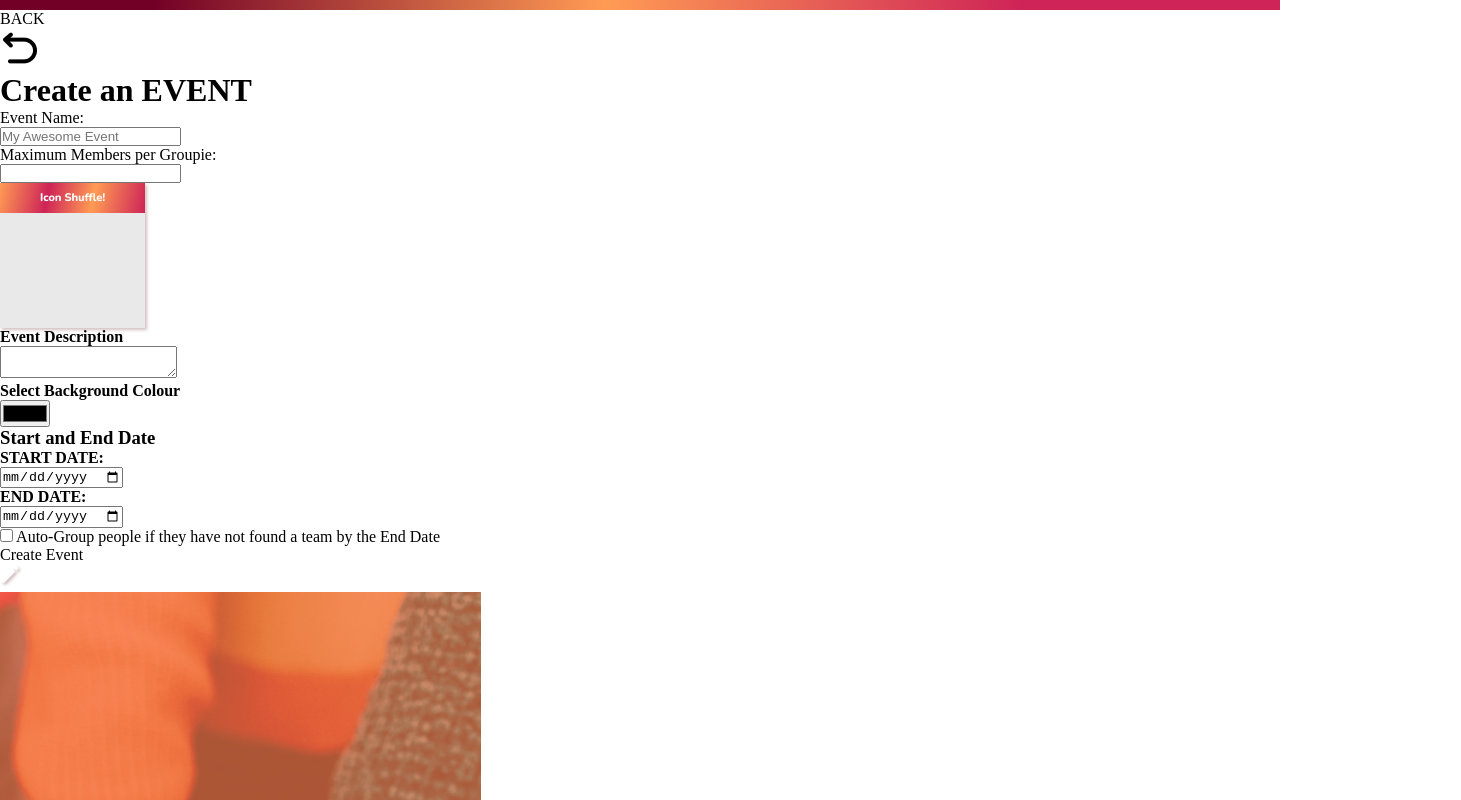
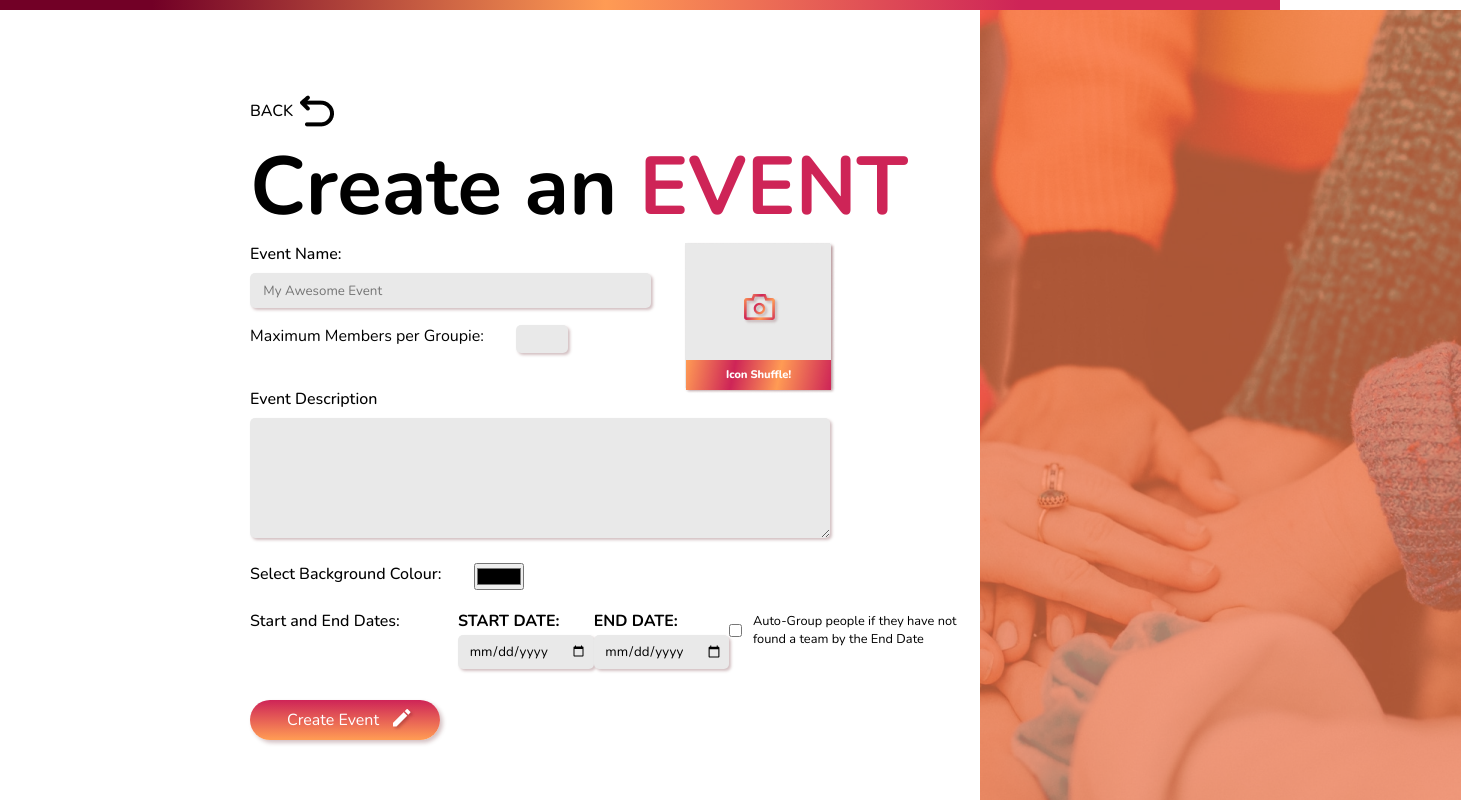
Before and after one commit to MJAlconcel8/GROUPERHackThe6IX, a React (Create React App) app: page /createevent in a window 1280 px wide. Shown: the top 800 px of the page, 1461 px wide, since content can reach past the window. Built offline with nearby package versions, Linux system fonts and the light colour scheme; no server answers.

Commit message:
Styled Create Event page
Styled Create Event page

```diff
--- a/src/index.css
+++ b/src/index.css
@@ -3,6 +3,7 @@
 	margin: 0;
 	padding: 0;
 	font-style: normal;
+	font-family: "Nunito";
 }
 
 .wrapper {
@@ -238,7 +239,7 @@
 	margin-right: 45px;
 }
 
-.event-decription {
+.event-description {
 	margin: 25px 30px;
 	width: 443px;
 }
@@ -253,3 +254,183 @@
 	background: #e9e9e9;
 	box-shadow: 2px 2px 3px rgba(79, 0, 11, 0.25);
 }
+
+/* ------------------------
+------ CREATE EVENT -------
+------------------------ */
+.red {
+	color: #CE2457;
+}
+
+.cre-event-container {
+	display: grid;
+	grid-template-columns: 250px auto 481px;
+	grid-template-rows: 81px auto 182px;
+	grid-template-areas:
+		"lmargin tmargin banner"
+		"lmargin main banner"
+		"lmargin bmargin banner";
+}
+
+.event-form-content {
+	grid-area: main;
+}
+
+.back-button {
+	display: flex;
+	align-items: center;
+}
+
+.back-button p {
+	margin-right: 0.25em;
+	font-weight: 500;
+}
+
+.event-form-content h1{
+	font-size: 82px;
+}
+
+.cre-event-deets {
+	display: grid;
+	grid-template-columns: 400px auto 145px;
+	/* 580px wide 315px tall */
+	grid-template-rows: 60px auto 125px;
+	grid-template-areas:
+		"eventname space picture"
+		"maxmembers space picture"
+		"eventdesc eventdesc eventdesc";
+	margin-right: 150px;
+}
+
+.input-event-name {
+	grid-area: eventname;
+}
+
+.form-header {
+	margin-bottom: 0.5em;
+	font-size: 16px;
+	font-weight: 500;
+}
+
+.chosen-event-name {
+	width: 401px;
+	height: 35px;
+	background: #E9E9E9;
+	border:none;
+    box-shadow: 2px 2px 3px rgb(79 0 11 / 25%);
+    border-radius: 5px;
+	padding: 0.25em 1em;
+}
+
+.team-max-member-input {
+	grid-area: maxmembers;
+	display: flex;
+	margin-top: 1.4em;
+}
+
+.team-max-member-input p {
+	margin-right: 2em;
+}
+
+.max-members {
+	width: 51.92px;
+    height: 28px;
+	border: none;
+    background: #E9E9E9;
+    box-shadow: 2px 2px 3px rgb(79 0 11 / 25%);
+    border-radius: 5px;
+}
+
+.icon-upload {
+	grid-area: picture;
+}
+
+.event-description-box {
+	grid-area: eventdesc;
+}
+
+.event-description-box textarea {
+	width: 100%;
+    height: 120px;
+	border: none;
+    background: #E9E9E9;
+    box-shadow: 2px 2px 3px rgb(79 0 11 / 25%);
+    border-radius: 5px;
+}
+
+.select-background-color {
+	margin-top: 50px;
+	display: flex;
+}
+
+.select-background-color h4 {
+	margin-right: 2em;
+	font-size: 16px;
+	font-weight: 500;
+}
+
+.start-end-date {
+	display: grid;
+	grid-template-columns: 208px auto auto 251px;
+	grid-template-rows: 40px;
+	grid-template-areas:
+		"datetag startdate enddate autogroup";
+	margin: 20px 0 50px;
+}
+
+.datetag {
+	grid-area: datetag;
+	font-size: 16px;
+	font-weight: 500;
+}
+
+.start-date {
+	grid-area: startdate;
+}
+
+.start-date input,
+.end-date input {
+	background: #E9E9E9;
+	border: none;
+    box-shadow: 2px 2px 3px rgb(79 0 11 / 25%);
+    border-radius: 5px;
+	padding: 0.5em 0.5em 0.5em 0.8em;
+	margin-top: 0.25em;
+}
+
+.end-date {
+	grid-area: enddate;
+}
+
+.auto-group {
+	display: flex;
+	grid-area: autogroup;
+	font-size: 0.8em;
+	align-items: center;
+}
+
+.auto-group input {
+	margin-right: 0.8em;
+}
+
+.side-bnr-img {
+	grid-area: banner;
+    z-index: -100;
+}
+
+.submit-event-button {
+	background: linear-gradient(180deg, #ce2457 0%, #ff9b54 98.23%);
+	box-shadow: 2.6735px 2.6735px 4.01024px rgba(79, 0, 11, 0.25);
+	border-radius: 20px;
+	width: 190px;
+	height: 40px;
+	display: flex;
+	align-items: center;
+	justify-content: center;
+	margin-bottom: 70px;
+	color: #fff;
+}
+
+.submit-event-button p {
+	margin: auto 0.8em;
+}
--- a/src/pages/EventForm.js
+++ b/src/pages/EventForm.js
@@ -7,20 +7,21 @@ export default function EventForm() {
 
 
     return (
-        <>
+        <div className="cre-event-container">
             <div className="event-form-content">
                 <div className="back-button">
                     <p>BACK</p>
                     <img src={backArrow} alt="back arrow" className="back-arrow" />
                 </div>
                 <h1 className="create-event-header">Create an <span className="red">EVENT</span></h1>
+                <div className="cre-event-deets">
                     <div className="input-event-name">
                         <p className="form-header">Event Name:</p>
-                    <input type="text" placeholder="My Awesome Event" />
+                        <input className="chosen-event-name" type="text" placeholder="My Awesome Event" />
                     </div>
                     <div className="team-max-member-input">
                         <p>Maximum Members per Groupie: </p>
-                    <input type="number" />
+                        <input className="max-members" type="number" />
                     </div>
                     <div className="icon-upload">
                         <img src={iconShuffle} alt="icon-shuffle-button" />
@@ -29,12 +30,13 @@ export default function EventForm() {
                         <h4 className="form-header">Event Description</h4>
                         <textarea />
                     </div>
+                </div>
                 <div className="select-background-color">
-                    <h4>Select Background Colour</h4>
+                    <h4>Select Background Colour:</h4>
                     <input type="color" name="" id="" />
                 </div>
                 <div className="start-end-date">
-                    <h3>Start and End Date</h3>
+                    <h3 className="datetag">Start and End Dates:</h3>
                     <div className="start-date">
                         <h4>START DATE:</h4>
                         <input type="date" name="" id="" />
@@ -43,15 +45,17 @@ export default function EventForm() {
                         <h4>END DATE:</h4>
                         <input type="date" name="" id="" />
                     </div>
+                    <div className="auto-group">
                         <input type="checkbox" id="enable-auto-match" />
-                    <label for="enable-auto-match"> Auto-Group people if they have not found a team by the End Date</label><br></br>
+                        <label htmlFor="enable-auto-match"> Auto-Group people if they have not found a team by the End Date</label><br></br>
+                    </div>
                 </div>
                 <div className="submit-event-button">
                     <p>Create Event</p>
                     <img src={penIcon} alt="pen icon" />
                 </div>
             </div>
-            <img src={sideImg} alt="" srcset="" />
-        </>
+            <img src={sideImg} alt="" className="side-bnr-img" />
+        </div>
     )
 }
```
Also changed, not shown: src/images/IconShuffle.png. Lines whose indentation alone changed are shown as unchanged.
